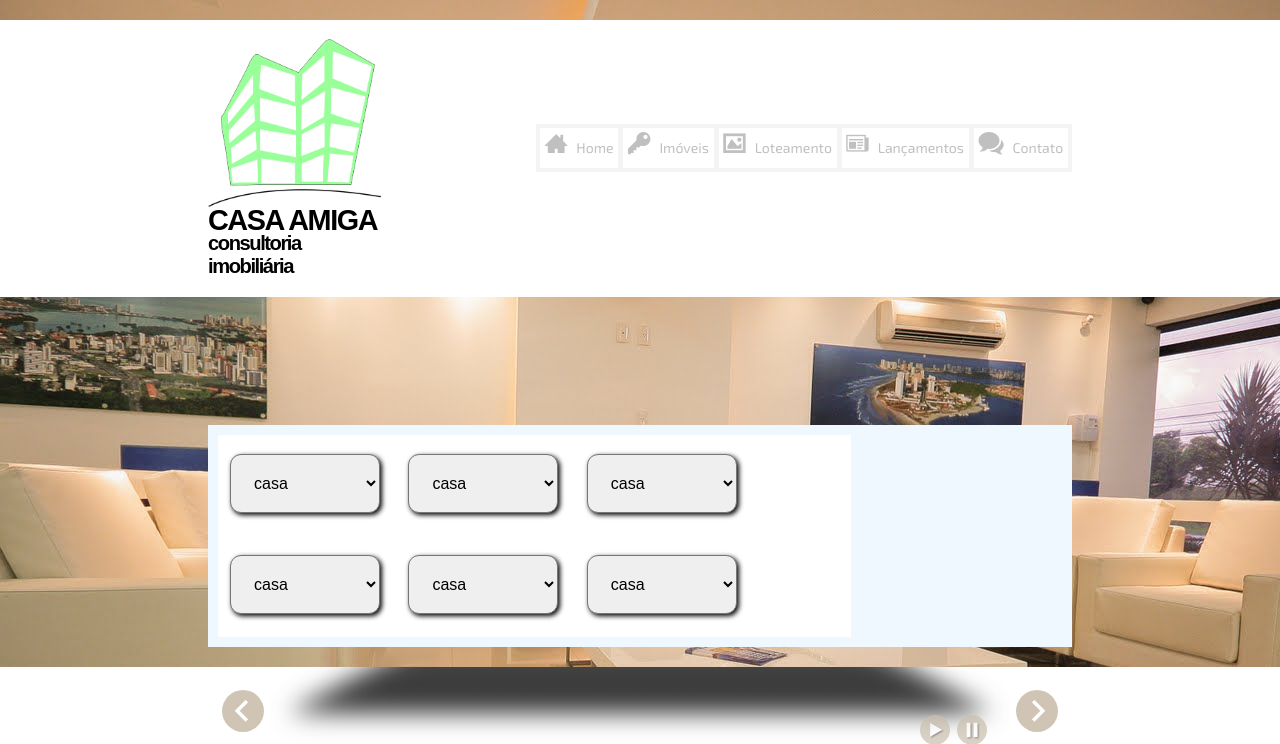
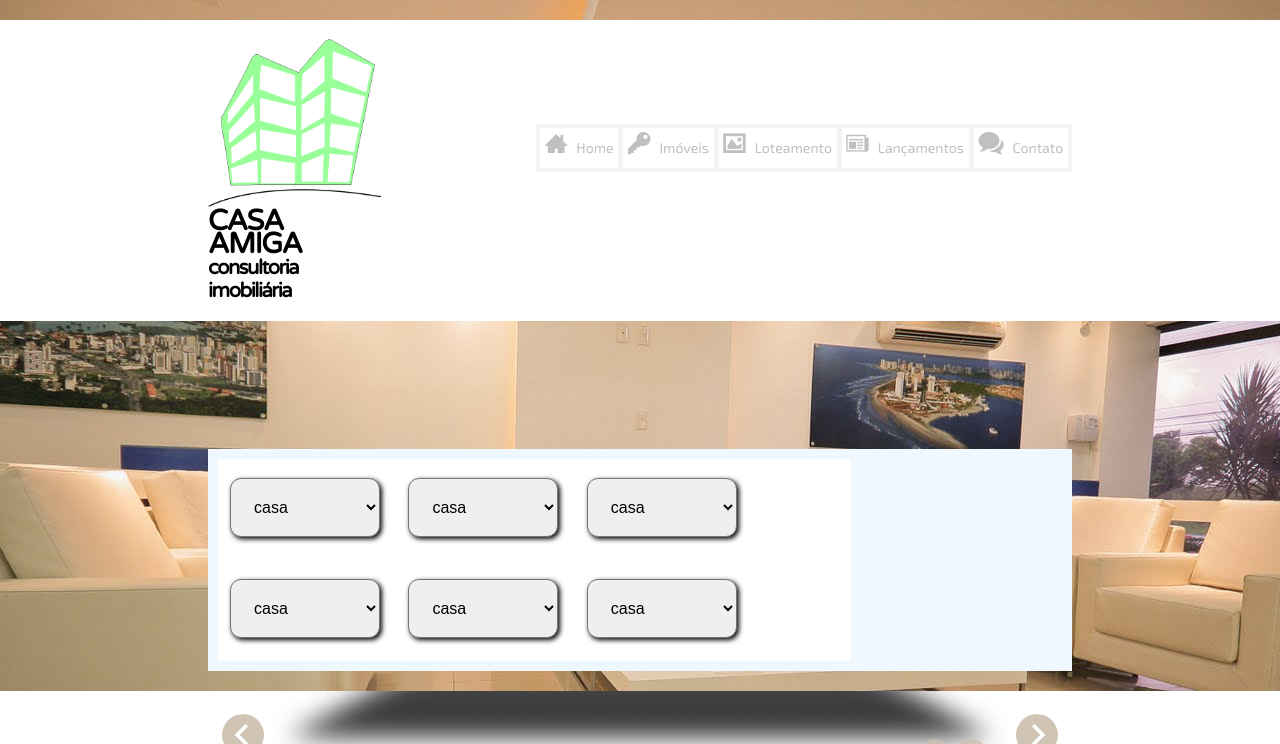
Before and after one commit to Gabriel-WorldToth/Casa-Amiga, a PHP site: page / in a window 1280 px wide. Shown: the top 744 px of the page. Run offline with PHP 8.4, Linux system fonts and the light colour scheme.

Commit message:
pequena atualiza????o com header

```diff
--- a/css/style.css
+++ b/css/style.css
@@ -104,6 +104,7 @@ header > .header-fit .header-content h1{
 	width: 20%;
 	display: inline-block;
 	float: left;
+	font-family: 'Varela Round', sans-serif;
 	font-size: 1.8em;
 	line-height: 0.8em;
 	letter-spacing: -0.05em;
```
